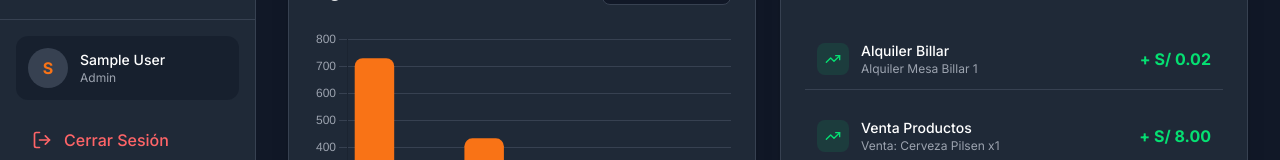
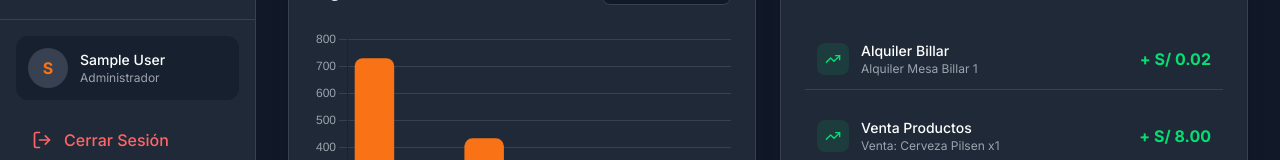
Before and after one commit to franmanic2/malafama-web, a Vue app: page / in a window 1280 px wide. Shown: the part 620-780 px from the top of the page. Built offline with nearby package versions, Linux system fonts and the light colour scheme; data requests are answered from the project's data file; sample sign-in values are in the browser's storage.

Commit message:
feat: implement role-based access control for navigation, routes, and user authentication

```diff
--- a/src/layouts/MainLayout.vue
+++ b/src/layouts/MainLayout.vue
@@ -1,5 +1,5 @@
 <script setup lang="ts">
-import { ref } from 'vue';
+import { ref, computed } from 'vue';
 import { useRouter, useRoute } from 'vue-router';
 import { useAuthStore } from '../stores/auth';
 import {
@@ -19,14 +19,19 @@ const route = useRoute();
 const authStore = useAuthStore();
 const isSidebarOpen = ref(true);
 
-const navigation = [
-  { name: 'Dashboard', href: '/', icon: LayoutDashboard },
-  { name: 'Mesas', href: '/tables', icon: Dices },
-  { name: 'Inventario', href: '/inventory', icon: Package },
-  { name: 'Finanzas', href: '/finance', icon: CircleDollarSign },
-  { name: 'Deudas', href: '/debts', icon: UsersRound },
-  { name: 'Reportes', href: '/reports', icon: BarChart3 },
-];
+const navigation = computed(() => {
+  const items = [
+    { name: 'Dashboard', href: '/', icon: LayoutDashboard, roles: ['admin'] },
+    { name: 'Mesas', href: '/tables', icon: Dices, roles: ['admin', 'staff'] },
+    { name: 'Inventario', href: '/inventory', icon: Package, roles: ['admin', 'staff'] },
+    { name: 'Finanzas', href: '/finance', icon: CircleDollarSign, roles: ['admin'] },
+    { name: 'Deudas', href: '/debts', icon: UsersRound, roles: ['admin'] },
+    { name: 'Reportes', href: '/reports', icon: BarChart3, roles: ['admin'] },
+  ];
+
+  const userRole = authStore.user?.role || 'admin';
+  return items.filter(item => item.roles.includes(userRole));
+});
 
 const logout = () => {
   authStore.logout();
@@ -86,7 +91,9 @@ const toggleSidebar = () => {
             </div>
             <div class="ml-3 overflow-hidden">
               <p class="text-sm font-medium text-white truncate">{{ authStore.user?.name }}</p>
-              <p class="text-xs text-customText-muted truncate">Admin</p>
+              <p class="text-xs text-customText-muted truncate">
+                {{ authStore.user?.role === 'admin' ? 'Administrador' : 'Personal' }}
+              </p>
             </div>
           </div>
           <button
--- a/src/router/index.ts
+++ b/src/router/index.ts
@@ -18,32 +18,38 @@ const router = createRouter({
         {
           path: '',
           name: 'dashboard',
-          component: () => import('../views/DashboardView.vue')
+          component: () => import('../views/DashboardView.vue'),
+          meta: { roles: ['admin'] }
         },
         {
           path: 'tables',
           name: 'tables',
-          component: () => import('../views/TablesView.vue')
+          component: () => import('../views/TablesView.vue'),
+          meta: { roles: ['admin', 'staff'] }
         },
         {
           path: 'inventory',
           name: 'inventory',
-          component: () => import('../views/InventoryView.vue')
+          component: () => import('../views/InventoryView.vue'),
+          meta: { roles: ['admin', 'staff'] }
         },
         {
           path: 'finance',
           name: 'finance',
-          component: () => import('../views/FinanceView.vue')
+          component: () => import('../views/FinanceView.vue'),
+          meta: { roles: ['admin'] }
         },
         {
           path: 'debts',
           name: 'debts',
-          component: () => import('../views/DebtView.vue')
+          component: () => import('../views/DebtView.vue'),
+          meta: { roles: ['admin'] }
         },
         {
           path: 'reports',
           name: 'reports',
-          component: () => import('../views/ReportsView.vue')
+          component: () => import('../views/ReportsView.vue'),
+          meta: { roles: ['admin'] }
         }
       ]
     }
@@ -56,7 +62,24 @@ router.beforeEach((to, from, next) => {
   if (to.meta.requiresAuth && !authStore.isAuthenticated) {
     next('/login');
   } else if (to.name === 'login' && authStore.isAuthenticated) {
-    next('/');
+    const userRole = authStore.user?.role || 'admin';
+    if (userRole === 'admin') {
+      next('/');
+    } else {
+      next('/tables');
+    }
+  } else if (authStore.isAuthenticated) {
+    const userRole = authStore.user?.role || 'admin';
+    const allowedRoles = to.meta.roles as string[] | undefined;
+    if (allowedRoles && !allowedRoles.includes(userRole)) {
+      if (userRole === 'admin') {
+        next('/');
+      } else {
+        next('/tables');
+      }
+    } else {
+      next();
+    }
   } else {
     next();
   }
--- a/src/stores/auth.ts
+++ b/src/stores/auth.ts
@@ -20,7 +20,12 @@ export const useAuthStore = defineStore('auth', () => {
   async function login(username: string, password: string) {
     // In a real app, we would call the API. Here we mock it.
     if (username === 'admin' && password === 'admin123') {
-      const mockUser = { id: '1', username: 'admin', name: 'Administrador' };
+      const mockUser = { id: '1', username: 'admin', name: 'Administrador', role: 'admin' };
+      user.value = mockUser;
+      localStorage.setItem('user', JSON.stringify(mockUser));
+      return true;
+    } else if (username === 'malafama1' && password === 'salud123') {
+      const mockUser = { id: '2', username: 'malafama1', name: 'Mala Fama 1', role: 'staff' };
       user.value = mockUser;
       localStorage.setItem('user', JSON.stringify(mockUser));
       return true;
```
Also changed, not shown: db.json.
